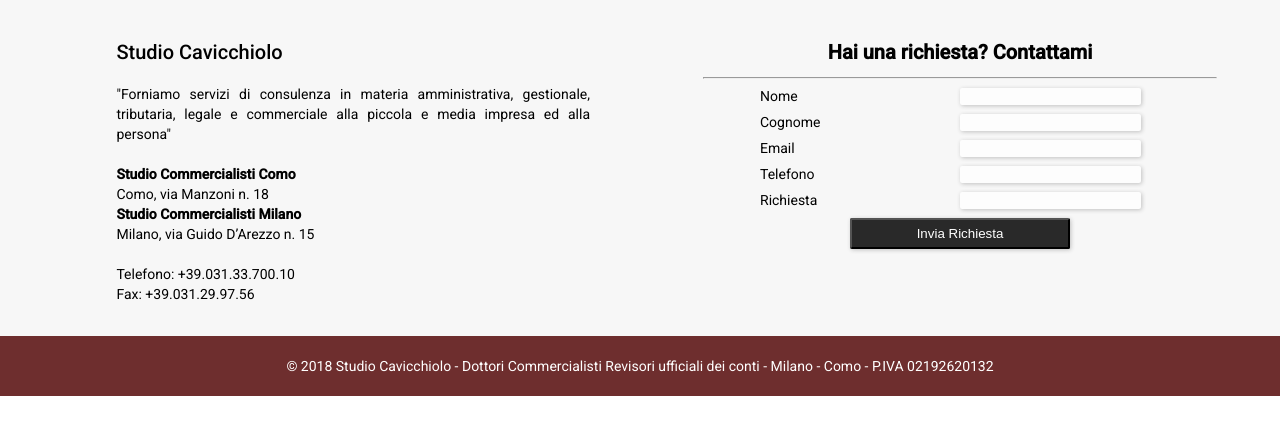
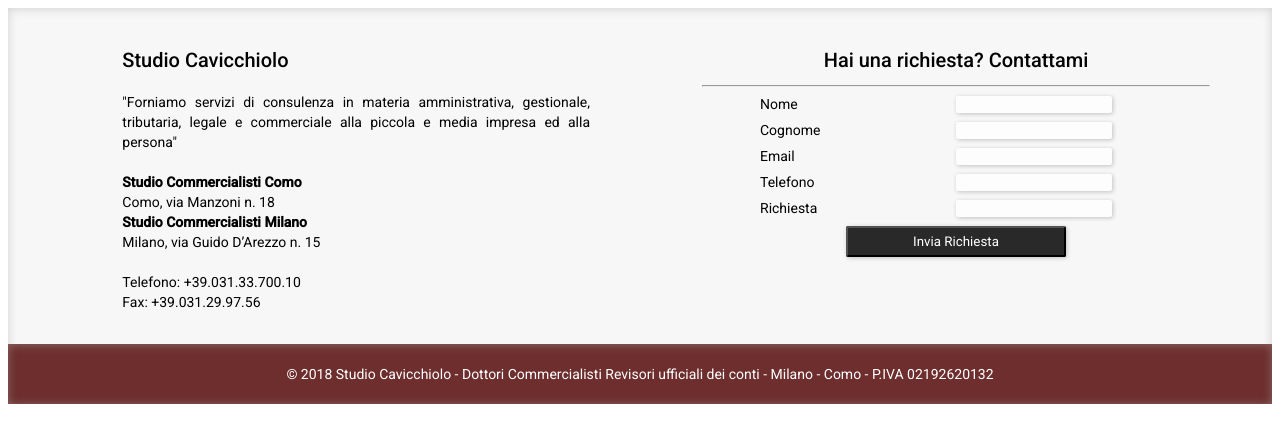
Before and after one commit to marco-bertelli/sitoCommercialista, an Angular app in the folder sitoCommercialista/: page /footer in a window 1280 px wide. Shown: the top 442 px of the page. Built offline with nearby package versions, Linux system fonts and the light colour scheme; what angular-bootstrap-md would draw is missing.

Commit message:
font sistemato, ombreggiature sul footer

```diff
--- a/sitoCommercialista/src/app/features/footer/footer.component.html
+++ b/sitoCommercialista/src/app/features/footer/footer.component.html
@@ -15,7 +15,7 @@
     </div>
     <div class="container-right">
       <div class="title">
-        <h2 id="titolo"><strong>Hai una richiesta? Contattami</strong></h2>
+        <h2 id="titolo">Hai una richiesta? Contattami</h2>
       </div>
       <div class="separator">
         <hr>
--- a/sitoCommercialista/src/app/features/footer/footer.component.scss
+++ b/sitoCommercialista/src/app/features/footer/footer.component.scss
@@ -2,6 +2,9 @@
     background: rgb(247, 247, 247);
     width:100%;
     min-width: 540px;
+    -webkit-box-shadow: 0px 1px 10px 0px rgba(168, 168, 168, 0.48) inset;
+    -moz-box-shadow: 0px 1px 10px 0px rgba(168, 168, 168, 0.48) inset;
+    box-shadow: 0px 1px 10px 0px rgba(168, 168, 168, 0.48) inset;
 }
 .container {
     padding-top: 20px;
@@ -17,6 +20,9 @@
     display: flex;
     justify-content: center;
     align-items: center;
+    -webkit-box-shadow: 0px 1px 10px 0px rgba(168, 168, 168, 0.48) inset;
+    -moz-box-shadow: 0px 1px 10px 0px rgba(168, 168, 168, 0.48) inset;
+    box-shadow: 0px 1px 10px 0px rgba(168, 168, 168, 0.48) inset;
 }
 
 @media screen and (min-width: 900px) {
--- a/sitoCommercialista/src/styles.scss
+++ b/sitoCommercialista/src/styles.scss
@@ -1,4 +1,4 @@
 /* You can add global styles to this file, and also import other style files */
 
 html, body { height: 100%; }
-body { margin: 0; font-family: Roboto, "Helvetica Neue", sans-serif; }
+* {font-family: Roboto, "Helvetica Neue", sans-serif; }
```
Also changed, not shown: sitoCommercialista/src/assets/img/logo.png (added).
